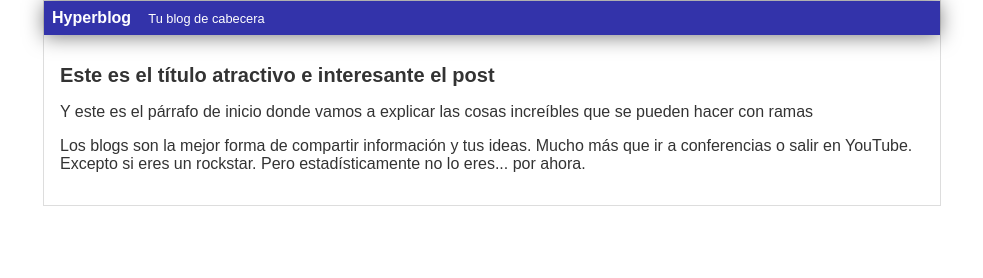
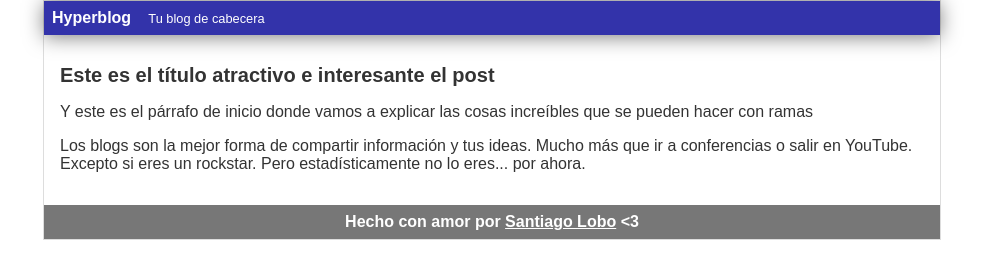
Before and after one commit to theWolflone/hyperblog, a plain HTML site: page blogpost.html in a window 1280 px wide. Shown: the whole page, without its empty margins (148-1131 px from the left). Drawn offline with Linux system fonts and the light colour scheme.

Commit message:
Footer terminado

```diff
--- a/blogpost.html
+++ b/blogpost.html
@@ -25,6 +25,9 @@
           rockstar. Pero estadísticamente no lo eres... por ahora.
         </p>
       </div>
+      <div id="footer">
+        Hecho con amor por <a href="https://github.com/theWolflone">Santiago Lobo</a> &lt;3
+      </div>
     </div>
   </body>
 </html>
--- a/css/estilos.css
+++ b/css/estilos.css
@@ -37,3 +37,15 @@ body {
 #post {
   padding: 1em;
 }
+
+#footer{
+  background: #777;
+  color: #fff;
+  text-align: center;
+  font-weight: 600;
+  padding: 0.5em;
+}
+
+#footer a {
+  color: #fff;
+}
```
